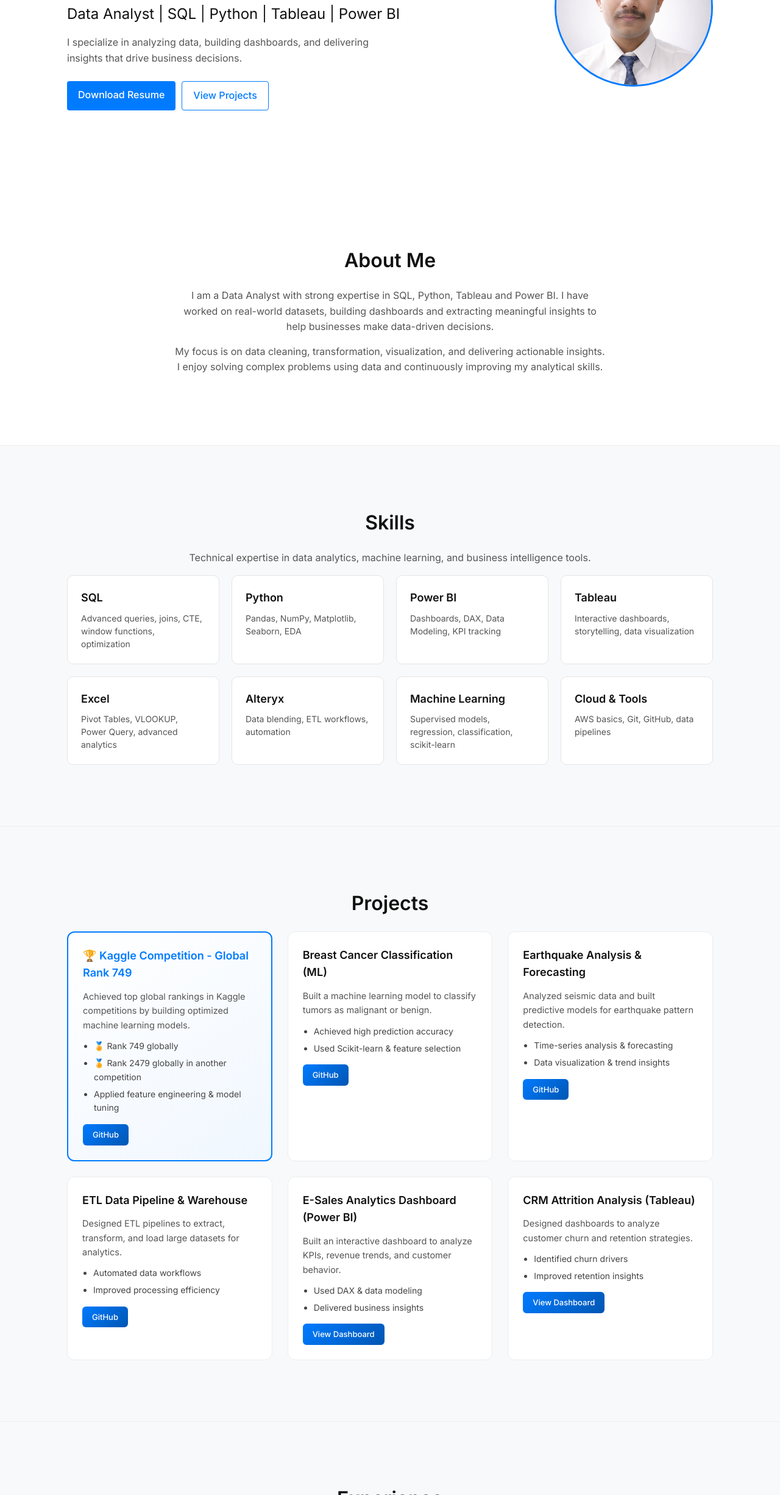
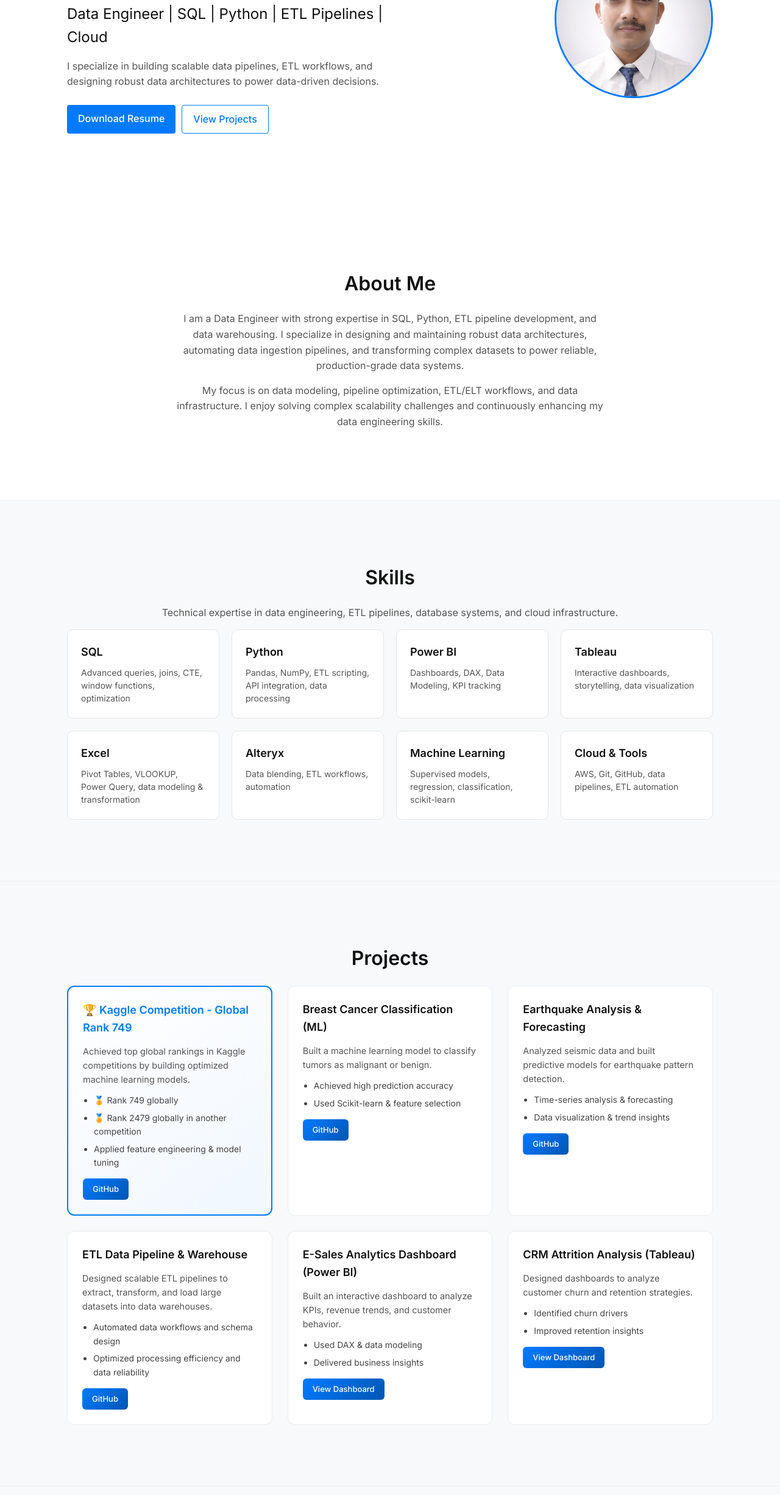
Before and after one commit to AshutoshJha-007/My-Portfolio, a plain HTML site: page index.html in a window 1280 px wide. Shown: the part 349-2800 px from the top of the page at 61% size. Drawn offline with Linux system fonts and the light colour scheme.

Commit message:
Update portfolio to Data Engineer and update experience

```diff
--- a/index.html
+++ b/index.html
@@ -4,7 +4,7 @@
     <!-- ================= META ================= -->
     <meta charset="UTF-8">
     <meta name="viewport" content="width=device-width, initial-scale=1.0">
-    <title>Ashutosh Kumar Jha | Data Analyst Portfolio</title>
+    <title>Ashutosh Kumar Jha | Data Engineer Portfolio</title>
 
     <!-- ================= GOOGLE FONT ================= -->
     <link href="https://fonts.googleapis.com/css2?family=Inter:wght@300;400;500;600&display=swap" rel="stylesheet">
@@ -58,12 +58,12 @@
         </h1>
 
             <h2>
-                Data Analyst | SQL | Python | Tableau | Power BI
+                Data Engineer | SQL | Python | ETL Pipelines | Cloud
             </h2>
 
             <p>
-                I specialize in analyzing data, building dashboards, and delivering
-                insights that drive business decisions.
+                I specialize in building scalable data pipelines, ETL workflows, and
+                designing robust data architectures to power data-driven decisions.
             </p>
 
             <!-- BUTTONS -->
@@ -94,15 +94,16 @@
         <h2 class="section-title">About Me</h2>
 
         <p class="section-text">
-            I am a Data Analyst with strong expertise in SQL, Python, Tableau and Power BI.
-            I have worked on real-world datasets, building dashboards and extracting
-            meaningful insights to help businesses make data-driven decisions.
+            I am a Data Engineer with strong expertise in SQL, Python, ETL pipeline development,
+            and data warehousing. I specialize in designing and maintaining robust data architectures,
+            automating data ingestion pipelines, and transforming complex datasets to power reliable,
+            production-grade data systems.
         </p>
 
         <p class="section-text">
-            My focus is on data cleaning, transformation, visualization, and
-            delivering actionable insights. I enjoy solving complex problems
-            using data and continuously improving my analytical skills.
+            My focus is on data modeling, pipeline optimization, ETL/ELT workflows,
+            and data infrastructure. I enjoy solving complex scalability challenges
+            and continuously enhancing my data engineering skills.
         </p>
 
     </div>
@@ -119,7 +120,7 @@
 
         <h2 class="section-title">Skills</h2>
         <p class="section-text">
-            Technical expertise in data analytics, machine learning, and business intelligence tools.
+            Technical expertise in data engineering, ETL pipelines, database systems, and cloud infrastructure.
         </p>
 
         <div class="skills-grid">
@@ -132,7 +133,7 @@
 
             <div class="skill-card">
                 <h3>Python</h3>
-                <p>Pandas, NumPy, Matplotlib, Seaborn, EDA</p>
+                <p>Pandas, NumPy, ETL scripting, API integration, data processing</p>
             </div>
 
             <!-- BI TOOLS -->
@@ -149,7 +150,7 @@
             <!-- DATA TOOLS -->
             <div class="skill-card">
                 <h3>Excel</h3>
-                <p>Pivot Tables, VLOOKUP, Power Query, advanced analytics</p>
+                <p>Pivot Tables, VLOOKUP, Power Query, data modeling & transformation</p>
             </div>
 
             <div class="skill-card">
@@ -166,7 +167,7 @@
             <!-- CLOUD / TOOLS -->
             <div class="skill-card">
                 <h3>Cloud & Tools</h3>
-                <p>AWS basics, Git, GitHub, data pipelines</p>
+                <p>AWS, Git, GitHub, data pipelines, ETL automation</p>
             </div>
 
         </div>
@@ -232,15 +233,15 @@
                 </div>
             </div>
 
-            <!-- DATA PROJECT -->
+            <!-- DATA ENGINEERING PROJECT -->
             <div class="project-card">
                 <h3>ETL Data Pipeline & Warehouse</h3>
                 <p>
-                    Designed ETL pipelines to extract, transform, and load large datasets for analytics.
+                    Designed scalable ETL pipelines to extract, transform, and load large datasets into data warehouses.
                 </p>
                 <ul>
-                    <li>Automated data workflows</li>
-                    <li>Improved processing efficiency</li>
+                    <li>Automated data workflows and schema design</li>
+                    <li>Optimized processing efficiency and data reliability</li>
                 </ul>
                 <div class="project-links">
                     <a href="https://tinyurl.com/API-Integration-Data" target="_blank">GitHub</a>
@@ -295,29 +296,14 @@
         <!-- GFG -->
         <div class="experience-item">
             <h3>GeeksforGeeks</h3>
-            <p><strong>Member of Technical Staff – Data Analytics</strong></p>
-            <span>Apr 2025 – Dec 2025</span>
+            <p><strong>Data Engineer</strong></p>
+            <span>Jan 2025 – Dec 2025</span>
 
             <ul>
-                <li>Analyzed datasets using SQL and Python to extract actionable insights.</li>
-                <li>Built dashboards and reports for data-driven decision making.</li>
-                <li>Worked on ETL pipelines for data cleaning and transformation.</li>
-                <li>Contributed technical content in data analytics and machine learning.</li>
-            </ul>
-        </div>
-
-        <!-- ML INTERN -->
-        <div class="experience-item">
-            <h3>Codespaze</h3>
-            <p><strong>AI & Data Science Intern</strong></p>
-            <span>Sep 2024 – Feb 2025</span>
-
-            <ul>
-                <li>Developed machine learning models using Python (Pandas, NumPy, Scikit-learn).</li>
-                <li>Performed data preprocessing, feature engineering, and model evaluation.</li>
-                <li>Built predictive models such as regression and classification algorithms.</li>
-                <li>Worked on real-world datasets to solve business problems.</li>
-                <li>Improved model performance through hyperparameter tuning.</li>
+                <li>Developed and optimized SQL queries and Python scripts for large-scale data processing.</li>
+                <li>Engineered and automated ETL pipelines for data ingestion, cleaning, and transformation.</li>
+                <li>Streamlined data workflows and pipelines ensuring data reliability and high performance.</li>
+                <li>Contributed technical content on data engineering, ETL pipelines, and data systems.</li>
             </ul>
         </div>
 
@@ -335,7 +321,7 @@
         <h2 class="section-title">Get In Touch</h2>
 
         <p class="section-text">
-            I'm open to opportunities in Data Analytics, Machine Learning, and Data Engineering roles.
+            I'm open to opportunities in Data Engineering, ETL Pipeline Development, and Big Data roles.
             Feel free to reach out for collaborations, freelance work, or full-time positions.
         </p>
 
@@ -375,7 +361,7 @@
 
         <!-- Tagline -->
         <p class="footer-text">
-            Data Analyst | SQL | Python | Tableau | Power BI
+            Data Engineer | SQL | Python | ETL Pipelines | Cloud
         </p>
 
         <!-- Links -->
```
